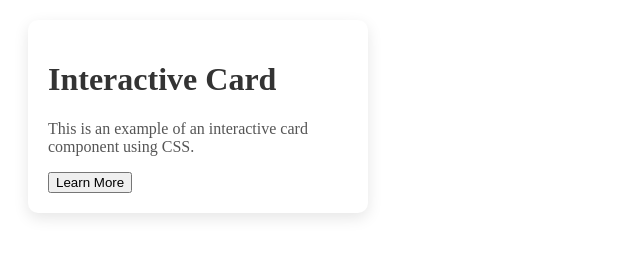
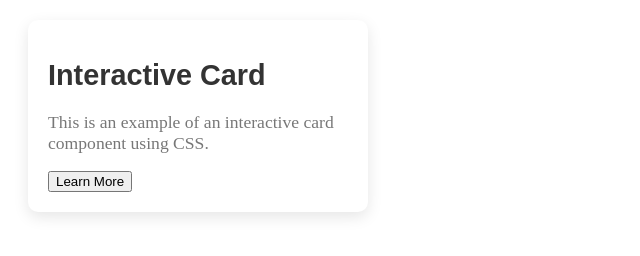
Before and after one commit to seme555/interactive-card-component, a plain HTML site: page index.html in a window 1280 px wide. Shown: the whole page, without its empty margins (0-640 px from the left). Drawn offline with Linux system fonts and the light colour scheme.

Commit message:
Improved typography and card description style

```diff
--- a/style.css
+++ b/style.css
@@ -17,3 +17,15 @@
   font-size: 1rem;
   color: #555;
 }
+
+/* Updated typography */
+.card-title {
+  font-size: 1.8rem;
+  font-family: "Arial", sans-serif;
+  color: #333;
+}
+
+.card-description {
+  font-size: 1.1rem;
+  color: #777;
+}
```
